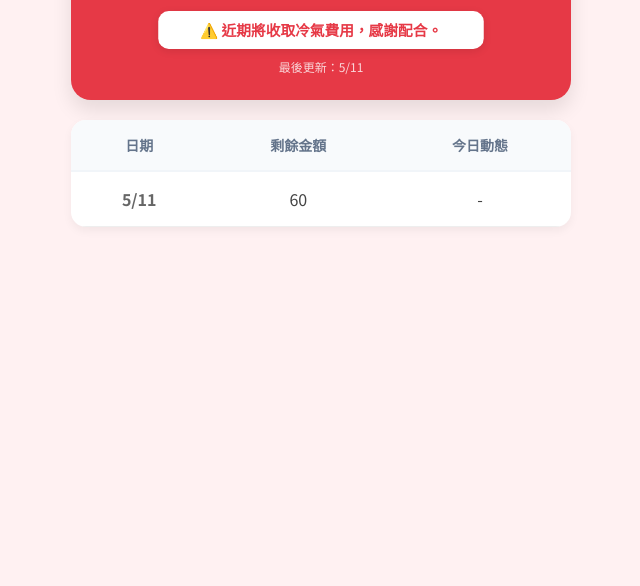
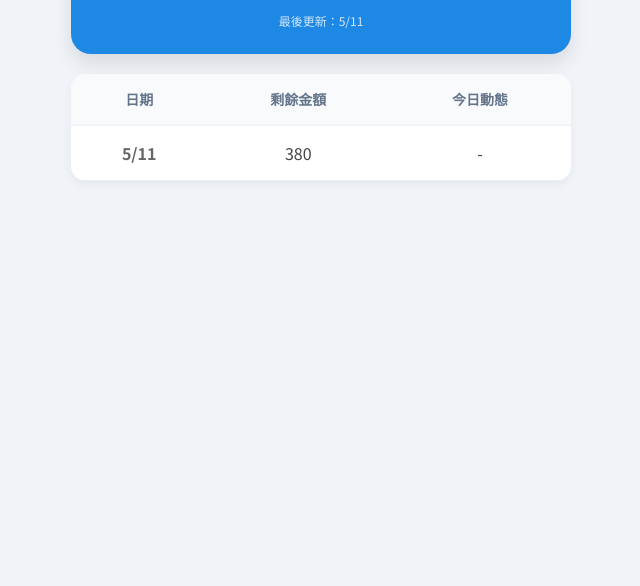
Before and after one commit to ethan0937477405-coder/aircon, a plain HTML site: page index.html in a window 1280 px wide. Shown: the part 214-800 px from the top of the page, without its empty margins (319-959 px from the left). Drawn offline with Linux system fonts and the light colour scheme.

Commit message:
Update index.html

```diff
--- a/index.html
+++ b/index.html
@@ -14,7 +14,7 @@
         // 💰 2. 每日冷氣卡餘額 (格式：日期 空格 餘額) (遇到假日不用打)「⚠️記得儲存」
         const 每日紀錄表 = `
 
-        5/11 60
+        5/11 380
 
         `;
 
```
